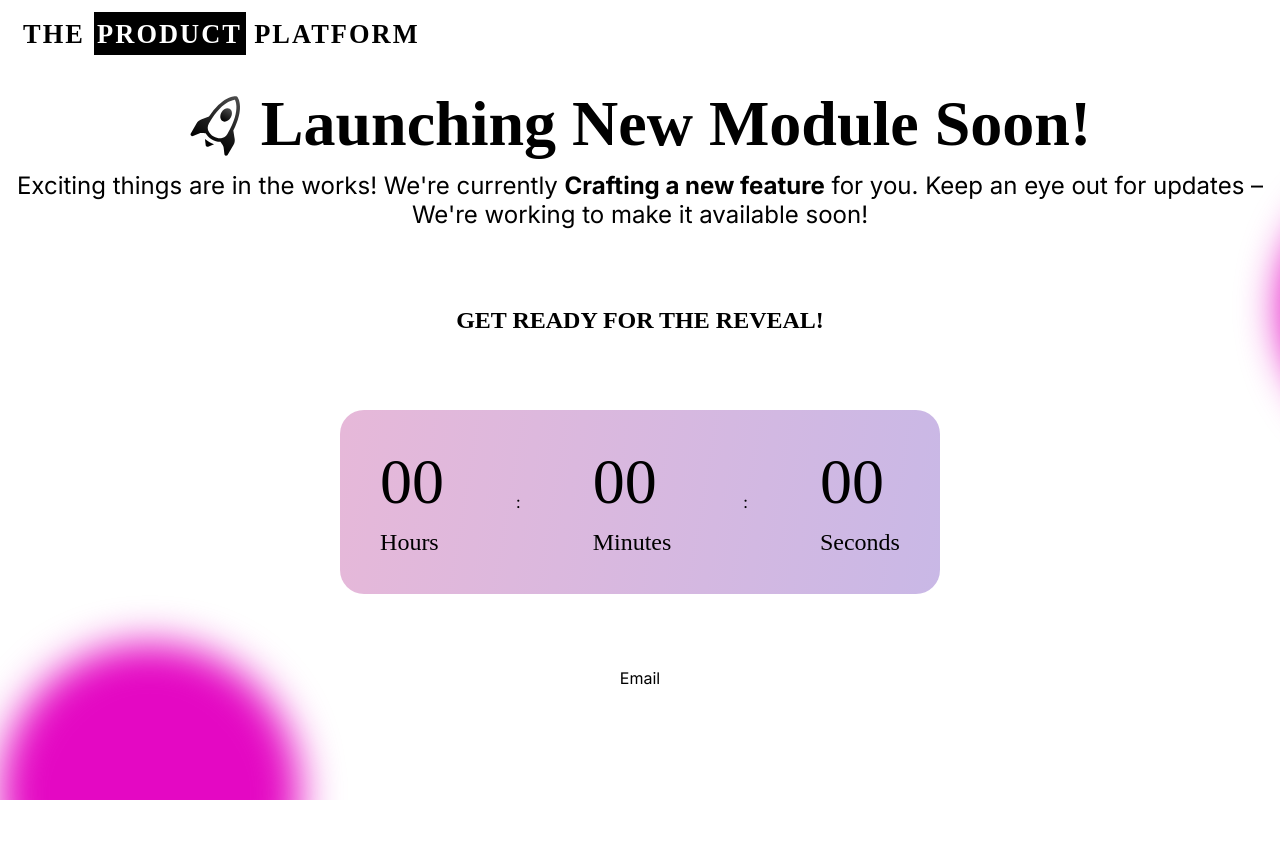
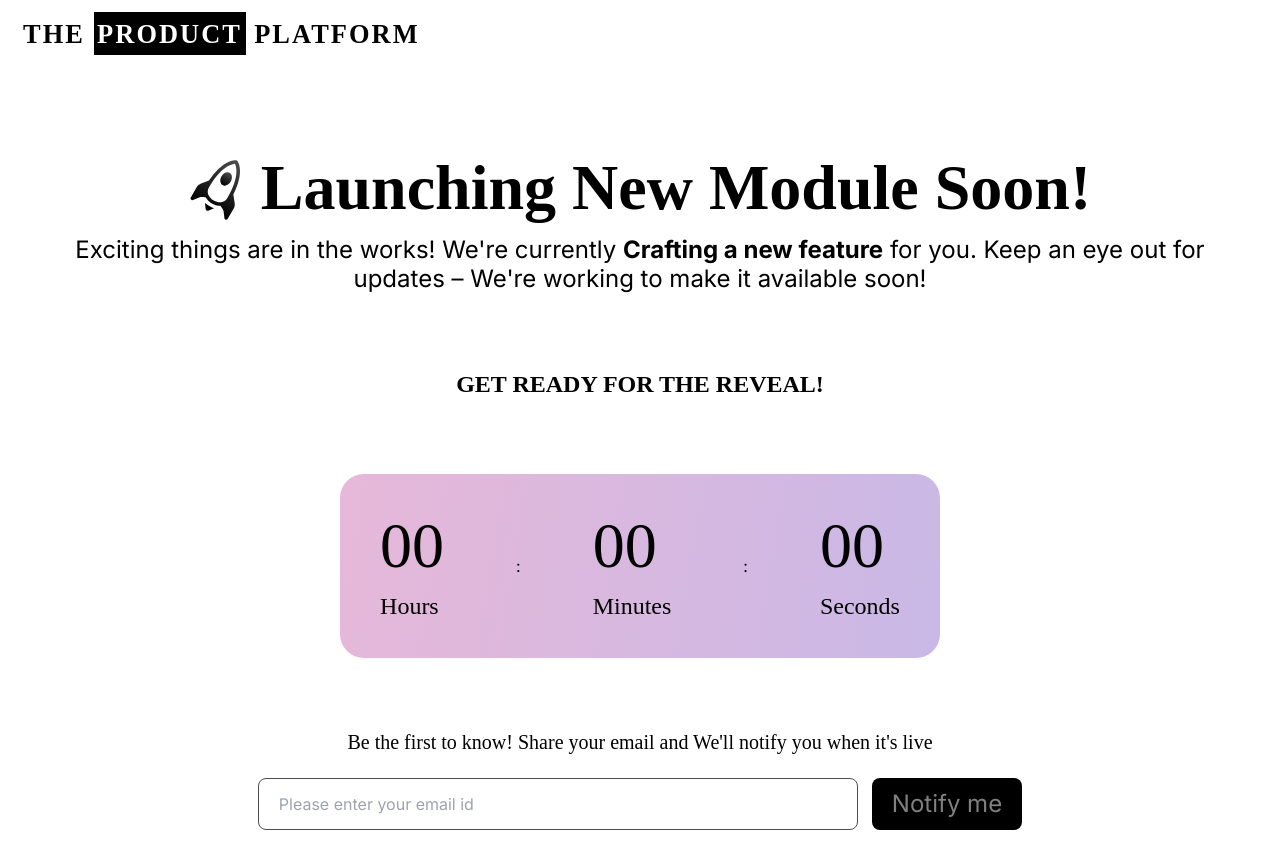
Before and after one commit to itsekta/ekta-assignment, a Next.js app: page / in a window 1280 px wide. Shown: the top 868 px of the page. Before the commit the page ends 800 px from the top, so only its background shows below. Built offline with nearby package versions, Linux system fonts and the light colour scheme.

Commit message:
Added: notification component

```diff
--- a/src/app/globals.css
+++ b/src/app/globals.css
@@ -20,5 +20,5 @@
 
 body {
   color: rgb(var(--foreground-rgb));
-  background: #ffffff
+  background: #ffffff;
 }
--- a/src/app/page.css
+++ b/src/app/page.css
@@ -1,5 +1,8 @@
 .main{
     position: relative;
+}
+.main-section-wrapper{
+    padding: 64px;
 }
 .main-section{
     display: flex;
--- a/src/app/page.js
+++ b/src/app/page.js
@@ -2,18 +2,20 @@
 import NavBar from '@/components/NavBar';
 import HeaderSection from '@/components/HeaderSection';
 import TimerSection from '@/components/TimerSection';
-import EmailSection from '@/components/EmailSection';
+import NotificationSection from '@/components/NotificationSection';
 import BlobAnimation from '@/components/BlobAnimation';
 export default function Home() {
   return (
     <main className="min-h-screen main">
-      <BlobAnimation />
+      {/* <BlobAnimation /> */}
       <NavBar />
-      <div className="main-section">
-        <HeaderSection />
-        <div className="get-ready-text">Get Ready for the reveal!</div>
-        <TimerSection />
-        <EmailSection />
+      <div className="main-section-wrapper">
+        <div className="main-section">
+          <HeaderSection />
+          <div className="get-ready-text">Get Ready for the reveal!</div>
+          <TimerSection />
+          <NotificationSection />
+        </div>
       </div>
     </main>
   );
--- a/src/components/BlobAnimation.css
+++ b/src/components/BlobAnimation.css
@@ -18,10 +18,10 @@
     border-radius: 50%;
     animation-timing-function: ease-in-out;
     animation-duration: 3000ms;
+    animation-delay: 1500ms;
     animation-iteration-count: infinite;
     background-color: #772BF2;
     filter: blur(20px);
-    animation-delay: 1500ms;
   }
 
   .blob-1 {
@@ -36,22 +36,22 @@
     0%, 100% {
       top: 0;
       left: 0;
-      background-color: #772BF2; /* Fixed color for the blob */
+      background-color: #772BF2;
     }
     25% {
       top: 0;
       left: 100%;
-      background-color: #FF00B8; /* Fixed color for the blob */
+      background-color: #FF00B8;
     }
     50% {
       top: 100%;
       left: 100%;
-      background-color: #772BF2; /* Fixed color for the blob */
+      background-color: #772BF2;
     }
     75% {
       top: 100%;
       left: 0;
-      background-color: #FF00B8; /* Fixed color for the blob */
+      background-color: #FF00B8;
     }
   }
 
@@ -59,21 +59,21 @@
     0%, 100% {
       top: 100%;
       left: 100%;
-      background-color: #772BF2; /* Fixed color for the blob */
+      background-color: #772BF2;
     }
     25% {
       top: 100%;
       left: 0;
-      background-color: #FF00B8; /* Fixed color for the blob */
+      background-color: #FF00B8;
     }
     50% {
       top: 0;
       left: 0;
-      background-color: #772BF2; /* Fixed color for the blob */
+      background-color: #772BF2;
     }
     75% {
       top: 0;
       left: 100%;
-      background-color: #FF00B8; /* Fixed color for the blob */
+      background-color: #FF00B8;
     }
   }
--- a/src/components/EmailSection.js
+++ /dev/null
@@ -1,10 +0,0 @@
-import './EmailSection.css';
-
-function EmailSection() {
-  return (
-    <div>
-      <div>Email</div>
-    </div>
-  );
-}
-export default EmailSection;
--- /dev/null
+++ b/src/components/NotificationSection.css
@@ -0,0 +1,35 @@
+.notification-wrapper{
+    display: flex;
+    flex-direction: column;
+    gap: 24px;
+
+}
+.notification-desc{
+    font-family: Poppins !important;
+    font-weight: 400;
+    font-size: 20px;
+    line-height: 24px;
+    text-align: center;
+
+}
+.notification-action{
+    display: flex;
+    gap: 14px;
+
+}
+.notification-input{
+    border: 1.5px solid #4d4d4d;
+    border-radius: 8px;
+    padding: 16px 20px;
+    width: 600px;
+    height: 52px;
+    color:  rgba(77, 77, 77, 1);
+
+}
+.notification-button{
+    background-color: #000000;
+    color:  rgba(255, 255, 255, 0.5);
+    padding: 8px 20px;
+    border-radius: 8px;
+    font-size: 24px;
+}
--- /dev/null
+++ b/src/components/NotificationSection.js
@@ -0,0 +1,14 @@
+import './NotificationSection.css';
+
+function NotificationSection() {
+  return (
+    <div className="notification-wrapper">
+      <div className="notification-desc">Be the first to know! Share your email and We'll notify you when it's live</div>
+      <div className="notification-action">
+        <input className="notification-input" placeholder="Please enter your email id" type="email"></input>
+        <button className="notification-button">Notify me</button>
+      </div>
+    </div>
+  );
+}
+export default NotificationSection;
```
Also changed, not shown: src/components/EmailSection.css (deleted).
